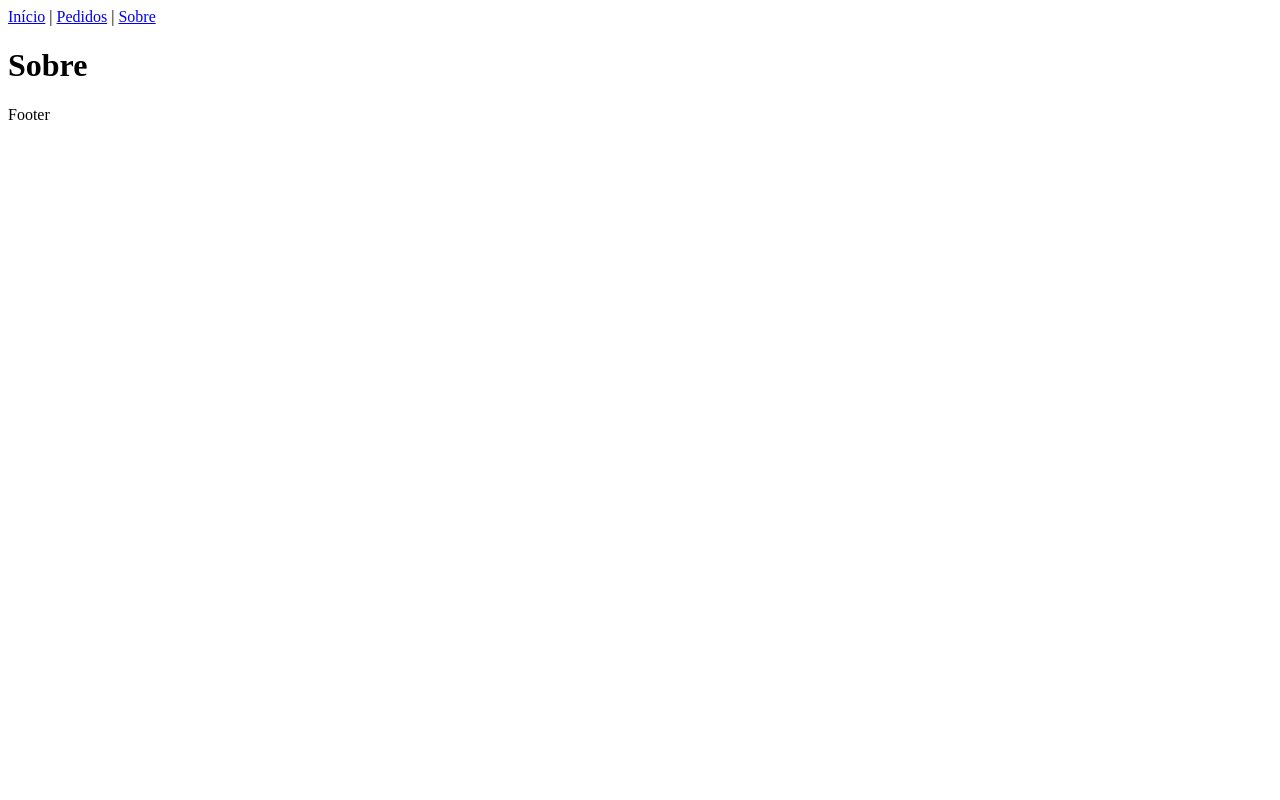
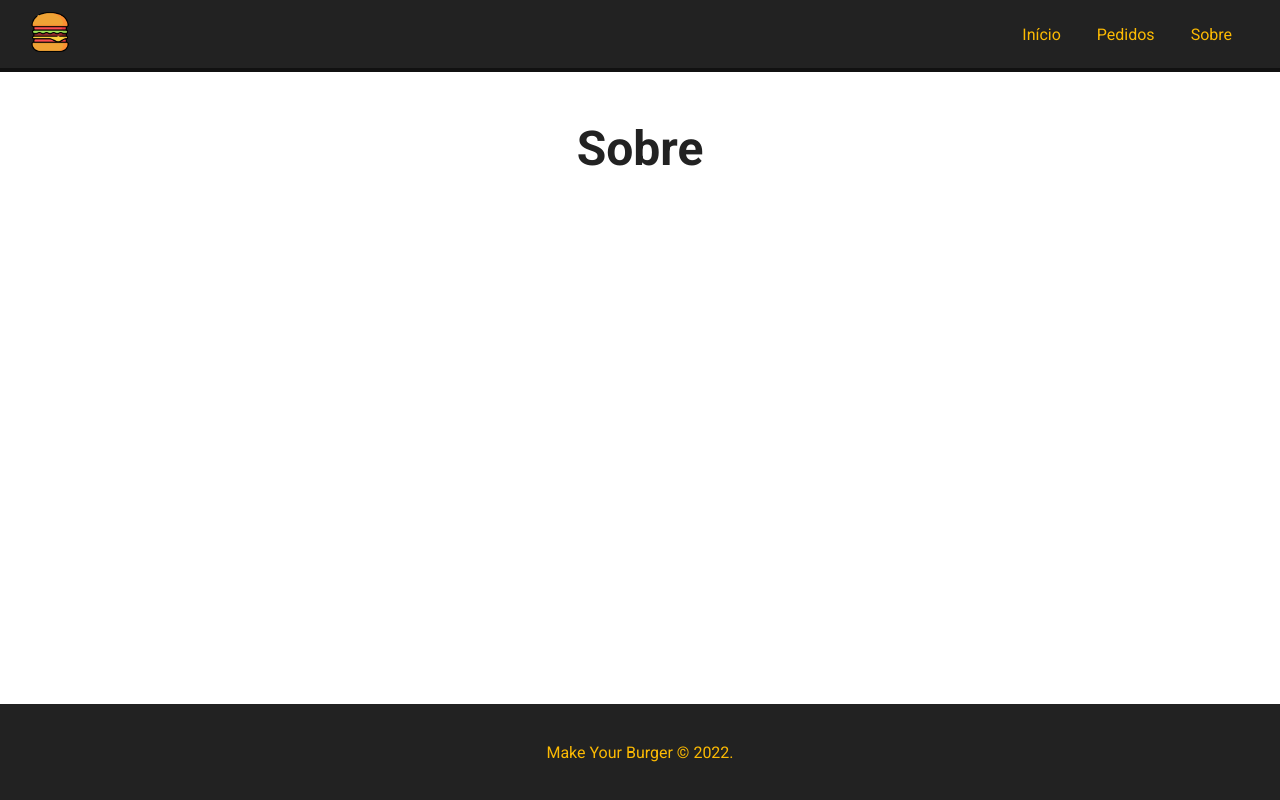
Before and after one commit to silv4b/burger-maker, a Vue app: page /sobre in a window 1280 px wide. Built offline with nearby package versions, Linux system fonts and the light colour scheme.

Commit message:
estrutura inicial do design

```diff
--- a/public/index.html
+++ b/public/index.html
@@ -1,5 +1,6 @@
 <!DOCTYPE html>
-<html lang="">
+<html lang="pt-br">
+
 <head>
   <meta charset="utf-8">
   <meta http-equiv="X-UA-Compatible" content="IE=edge">
@@ -7,6 +8,7 @@
   <link rel="icon" href="<%= BASE_URL %>favicon.ico">
   <title>Make Your Burger</title>
 </head>
+
 <body>
   <noscript>
     <strong>We're sorry but Make Your Burger doesn't work properly without JavaScript enabled. Please enable it to continue.</strong>
@@ -14,4 +16,5 @@
   <div id="app"></div>
   <!-- built files will be auto injected -->
 </body>
+
 </html>
--- a/src/App.vue
+++ b/src/App.vue
@@ -1,5 +1,5 @@
 <template>
-  <NavBar />
+  <NavBar :logo="logo_src" :alt="app_name" />
   <router-view />
   <Footer />
 </template>
@@ -13,8 +13,50 @@ export default {
     NavBar,
     Footer,
   },
+  data() {
+    return {
+      logo_src: "/img/logo.png",
+      app_name: "Make Your Burger"
+    }
+  }
 };
 </script>
 
 <style>
+@import url('https://fonts.googleapis.com/css2?family=Roboto:wght@100;300;400;500;700;900&display=swap');
+
+* {
+  font-family: 'Roboto', sans-serif;
+  padding: 0;
+  margin: 0;
+  box-sizing: border-box;
+}
+
+.main-container {
+  margin: 3rem;
+  min-height: 30rem;
+}
+
+h1 {
+  text-align: center;
+  font-size: 3rem;
+  margin-bottom: 2.8px;
+  color: #222;
+}
+
+/* Webkit scroller bar */
+::-webkit-scrollbar {
+	width: 8px;
+}
+
+::-webkit-scrollbar-track {
+	background: #222;
+	padding: 5px !important;
+}
+
+::-webkit-scrollbar-thumb {
+	background: #fcba03;
+	border-radius: 10px !important;
+	margin-right: 5px !important;
+}
 </style>
--- a/src/components/Footer.vue
+++ b/src/components/Footer.vue
@@ -1,7 +1,7 @@
 <template>
-  <div>
-    <p>Footer</p>
-  </div>
+  <footer id="footer">
+    <p>Make Your Burger &copy; 2022.</p>
+  </footer>
 </template>
 
 <script>
@@ -10,5 +10,17 @@ export default {
 };
 </script>
 
-<style>
+<style scoped>
+#footer {
+  position: absolute;
+  height: 6rem;
+  background-color: #222;
+  border-top: #FCBA03;
+  color: #FCBA03;
+  display: flex;
+  align-items: center;
+  justify-content: center;
+  bottom: 0;
+  width: 100%;
+}
 </style>
--- a/src/components/NavBar.vue
+++ b/src/components/NavBar.vue
@@ -1,10 +1,10 @@
 <template>
   <div id="nav">
-    <router-link to="/">
-      <img src="" alt="" id="logo" />
+    <router-link to="/" id="logo-url">
+      <img :src="logo" :alt="app_name" id="logo" />
     </router-link>
-    <router-link to="/">Início</router-link> |
-    <router-link to="/pedidos">Pedidos</router-link> |
+    <router-link to="/">Início</router-link>
+    <router-link to="/pedidos">Pedidos</router-link>
     <router-link to="/sobre">Sobre</router-link>
   </div>
 </template>
@@ -12,8 +12,38 @@
 <script>
 export default {
   name: "NarBar",
+  props: ["logo", "alt"]
 };
 </script>
 
-<style>
+<style scoped>
+#nav {
+  background-color: #222;
+  border-bottom: 4px solid #111;
+  padding: 12px 30px;
+  display: flex;
+  justify-content: flex-end;
+  align-items: center;
+}
+
+#nav #logo-url {
+  margin: auto;
+  margin-left: 0;
+}
+
+#logo {
+  width: 40px;
+  height: 40px;
+}
+
+#nav a {
+  color: #fcba03;
+  text-decoration: none;
+  margin: 12px 18px;
+  transition: .2s;
+}
+
+#nav a:hover {
+  color: #fff;
+}
 </style>
--- a/src/views/InicioView.vue
+++ b/src/views/InicioView.vue
@@ -1,8 +1,14 @@
 <template>
-  <div class="inicio">
+  <div class="main-container">
     <h1>Início</h1>
   </div>
 </template>
 
 <script>
+export default {
+  name: 'Inicio'
+};
 </script>
+
+<style>
+</style>
--- a/src/views/PedidosView.vue
+++ b/src/views/PedidosView.vue
@@ -1,5 +1,14 @@
 <template>
-  <div class="pedidos">
+  <div class="main-container">
     <h1>Pedidos</h1>
   </div>
 </template>
+
+<script>
+export default {
+  name: 'Pedidos'
+};
+</script>
+
+<style>
+</style>
--- a/src/views/SobreView.vue
+++ b/src/views/SobreView.vue
@@ -1,5 +1,5 @@
 <template>
-  <div class="sobre">
+  <div class="main-container">
     <h1>Sobre</h1>
   </div>
 </template>
```
Also changed, not shown: vscodeconfigs.json (added, +198 -0 lines), vscodeetx.txt (added). Lines whose indentation alone changed are shown as unchanged.
